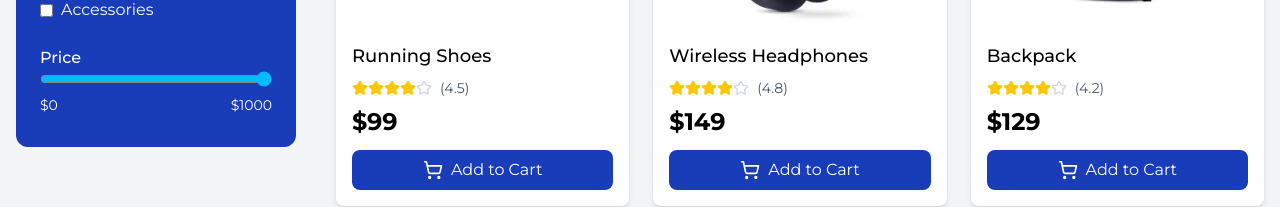
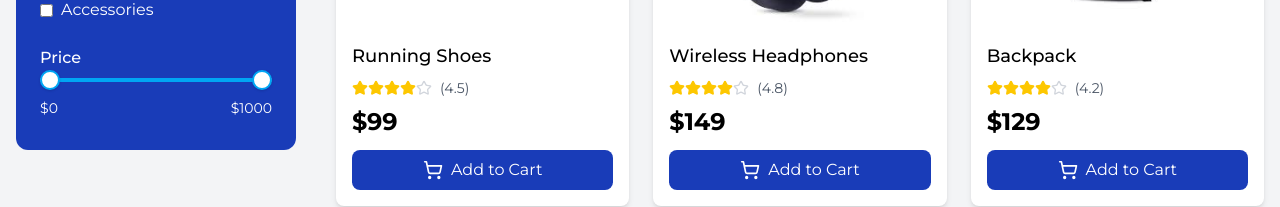
Before and after one commit to soni-naveen/EzyKart, a Next.js app: page / in a window 1280 px wide. Shown: the part 326-533 px from the top of the page. Built offline with nearby package versions, Linux system fonts and the light colour scheme.

Commit message:
feat: implement dual-thumb price range

```diff
--- a/package.json
+++ b/package.json
@@ -9,6 +9,8 @@
     "lint": "next lint"
   },
   "dependencies": {
+    "@radix-ui/react-slider": "^1.3.5",
+    "framer-motion": "^12.18.1",
     "lucide-react": "^0.515.0",
     "next": "15.3.3",
     "react": "^19.0.0",
--- a/src/app/cart/page.jsx
+++ b/src/app/cart/page.jsx
@@ -60,19 +60,19 @@ export default function Cart() {
               </div>
 
               <div className="flex flex-row-reverse xs:flex-row items-center gap-4">
-                <div className="flex items-center border rounded-lg">
+                <div className="flex items-center border border-gray-300 rounded-lg">
                   <button
                     onClick={() => updateQuantity(item.id, item.quantity - 1)}
-                    className="p-2 hover:bg-gray-100"
+                    className="p-2 cursor-pointer"
                   >
                     <Minus className="w-4 h-4" />
                   </button>
-                  <span className="px-4 py-1 sm:py-1.5 border-x">
+                  <span className="px-3.5 py-1 border-x border-gray-300">
                     {item.quantity}
                   </span>
                   <button
                     onClick={() => updateQuantity(item.id, item.quantity + 1)}
-                    className="p-2 hover:bg-gray-100"
+                    className="p-2 cursor-pointer"
                   >
                     <Plus className="w-4 h-4" />
                   </button>
--- a/src/app/components/Navbar.jsx
+++ b/src/app/components/Navbar.jsx
@@ -1,6 +1,6 @@
 "use client";
 
-import React, { useState, Suspense } from "react";
+import React, { useState, Suspense, useEffect } from "react";
 import { Search, ShoppingCart } from "lucide-react";
 import Link from "next/link";
 import { useCartStore } from "@/app/lib/store";
@@ -20,6 +20,19 @@ function NavbarContent() {
       router.push(`/?${params.toString()}`);
     }
   };
+
+  const [isClient, setIsClient] = useState(false);
+  useEffect(() => {
+    setIsClient(true);
+  }, []);
+
+  if (!isClient) {
+    return (
+      <p className="text-xs sm:text-sm bg-blue-800 p-6.5 text-white text-center">
+        Loading...
+      </p>
+    );
+  }
 
   return (
     <>
--- a/src/app/components/Sidebar.jsx
+++ b/src/app/components/Sidebar.jsx
@@ -2,6 +2,8 @@
 
 import React, { useState, useEffect, useCallback, Suspense } from "react";
 import { useRouter, useSearchParams } from "next/navigation";
+import * as Slider from "@radix-ui/react-slider";
+import { motion } from "framer-motion";
 import { X } from "lucide-react";
 
 function SidebarContent({ isOpen, onClose }) {
@@ -88,15 +90,20 @@ function SidebarContent({ isOpen, onClose }) {
   );
 
   const handlePriceChange = useCallback(
-    (e) => {
-      const value = Number.parseInt(e.target.value);
-      const newPriceRange = [priceRange[0], value];
-      setPriceRange(newPriceRange);
-      updateURL(selectedCategories, newPriceRange);
+    (values) => {
+      const [min, max] = values;
+
+      // Enforce minimum gap of 10 and prevent crossover
+      const clampedMin = Math.min(min, priceRange[1] - 10);
+      const clampedMax = Math.max(max, priceRange[0] + 10);
+
+      const newRange = [clampedMin, clampedMax];
+
+      setPriceRange(newRange);
+      updateURL(selectedCategories, newRange);
     },
-    [selectedCategories, priceRange, updateURL]
+    [priceRange, selectedCategories, updateURL]
   );
-
   return (
     <>
       {/* Mobile Overlay */}
@@ -144,17 +151,43 @@ function SidebarContent({ isOpen, onClose }) {
           <div className="mb-2">
             <h4 className="font-montserrat-medium">Price</h4>
             <div className="space-y-2">
-              <input
-                type="range"
-                min="0"
-                max="1000"
-                value={priceRange[1]}
-                onChange={handlePriceChange}
-                className="w-full accent-sky-400"
-              />
-              <div className="flex justify-between text-sm">
-                <span>$0</span>
-                <span>${priceRange[1]}</span>
+              <Slider.Root
+                className="relative flex items-center select-none touch-none w-full h-5"
+                min={0}
+                max={1000}
+                step={10}
+                value={priceRange}
+                onValueChange={handlePriceChange}
+              >
+                <Slider.Track className="bg-gray-300 relative grow rounded-full h-1">
+                  <Slider.Range className="absolute bg-sky-500 rounded-full h-full" />
+                </Slider.Track>
+                {priceRange.map((_, i) => (
+                  <Slider.Thumb
+                    key={i}
+                    className="block w-5 h-5 bg-white border-2 border-sky-500 rounded-full shadow transition-all focus:outline-none focus:ring focus:ring-sky-300"
+                  />
+                ))}
+              </Slider.Root>
+              <div className="flex justify-between text-sm mt-2">
+                <motion.span
+                  key={priceRange[0]}
+                  initial={{ opacity: 0, y: 4 }}
+                  animate={{ opacity: 1, y: 0 }}
+                  transition={{ duration: 0.2 }}
+                  className="text-white"
+                >
+                  ${priceRange[0]}
+                </motion.span>
+                <motion.span
+                  key={priceRange[1]}
+                  initial={{ opacity: 0, y: 4 }}
+                  animate={{ opacity: 1, y: 0 }}
+                  transition={{ duration: 0.2 }}
+                  className="text-white"
+                >
+                  ${priceRange[1]}
+                </motion.span>
               </div>
             </div>
           </div>
--- a/src/app/product/[id]/page.jsx
+++ b/src/app/product/[id]/page.jsx
@@ -3,7 +3,14 @@
 import { useState } from "react";
 import { useParams } from "next/navigation";
 import Image from "next/image";
-import { Star, Minus, Plus, ShoppingCart, Check } from "lucide-react";
+import {
+  Star,
+  Minus,
+  Plus,
+  ShoppingCart,
+  Check,
+  ArrowLeft,
+} from "lucide-react";
 import { Products } from "@/app/lib/data";
 import { useCartStore } from "@/app/lib/store";
 import NotFound from "@/app/not-found";
@@ -39,6 +46,14 @@ export default function ProductDetailPage() {
 
   return (
     <div className="container mx-auto py-8 px-2">
+      <button
+        onClick={() => {
+          router.back();
+        }}
+        className="mb-6 lg:ml-5 flex items-center gap-2 text-blue-600 font-montserrat-medium hover:text-blue-800 cursor-pointer"
+      >
+        <ArrowLeft size={20} /> Back
+      </button>
       <div className="grid grid-cols-1 lg:grid-cols-2 gap-12">
         {/* Image Section */}
         <div className="space-y-4">
@@ -97,16 +112,16 @@ export default function ProductDetailPage() {
               <div className="flex items-center border border-gray-300 rounded-lg">
                 <button
                   onClick={decrementQuantity}
-                  className="px-4 py-2 hover:bg-gray-100 transition-colors"
+                  className="px-4 py-2 cursor-pointer transition-colors"
                 >
                   <Minus className="w-4 h-4" />
                 </button>
-                <span className="px-5 py-2 font-semibold border-x border-gray-300">
+                <span className="px-5 py-2 border-x border-gray-300 font-semibold">
                   {quantity}
                 </span>
                 <button
                   onClick={incrementQuantity}
-                  className="px-4 py-2 hover:bg-gray-100 transition-colors"
+                  className="px-4 py-2 cursor-pointer transition-colors"
                 >
                   <Plus className="w-4 h-4" />
                 </button>
```
Also changed, not shown: 1 other file (tests, documents, lock files or other folders).
